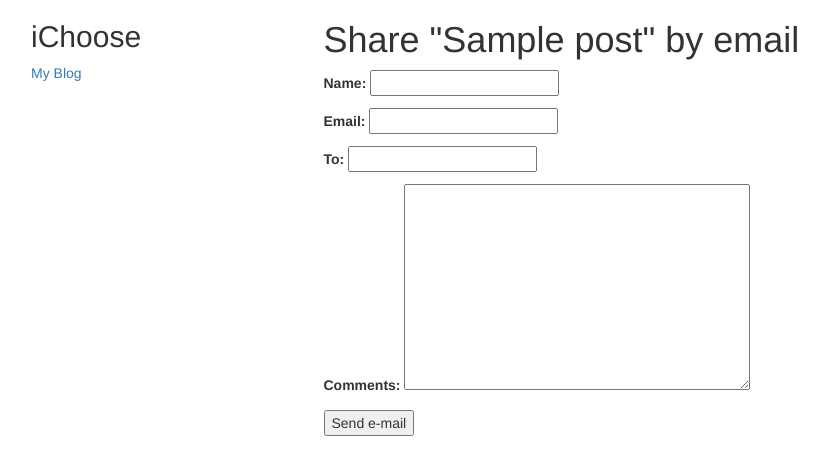
After one commit to jmrcastillo/myblog, a Django app: template blog/templates/blog/post/share.html in a window 1280 px wide. The commit adds this page. Shown: the top 475 px of the page, without its empty margins (39-867 px from the left). Run offline with Django 3.2, Linux system fonts and the light colour scheme; the template is opened without the code that fills it: values that come from a table or form of the project are taken from there, others are empty; tables that the repository leaves empty hold one stand-in row (values such as "Sample post"); some libraries are stand-ins or nearby versions.

Commit message:
add post share

```diff
--- a/blog/templates/blog/post/detail.html
+++ b/blog/templates/blog/post/detail.html
@@ -9,4 +9,9 @@
 		Published {{ post.publish }} by {{ post.author }}
 	</p>
 	{{ post.body | linebreaks }}
+    <p>
+    <a href="{% url 'blog:post_share' post.id %}">
+        Share this post
+    </a>
+    </p>
 {% endblock content %}
--- /dev/null
+++ b/blog/templates/blog/post/share.html
@@ -0,0 +1,22 @@
+
+
+{% extends "blog/base.html" %}
+
+{% block title %} Share a post {% endblock %}
+
+{% block content %}
+    {% if sent %}
+        <h1> E-mail Succesfully sent </h1>
+        <p>
+            "{{ post.title }}" was succesfully sent send to {{ cd.to }}
+        </p>
+
+    {% else %}
+        <h1> Share "{{ post.title }}" by email </h1>
+        <form action="." method="post">
+            {{ form.as_p }}
+            {% csrf_token %}
+            <input type="submit" value="Send e-mail">
+        </form>
+    {% endif %}
+{% endblock %}
--- a/blog/urls.py
+++ b/blog/urls.py
@@ -1,7 +1,7 @@
 
 
 from django.conf.urls import url
-from .views import post_detail, PostListView
+from .views import post_detail, PostListView, post_share
 
 urlpatterns = [
     # post views
@@ -10,5 +10,8 @@ urlpatterns = [
     url(r'^(?P<post>[\w-]+)/$',
         post_detail,
         name='post_detail'),
+    url(r'^(?P<post_id>\d+)/share/$',
+        post_share,
+        name='post_share'),
     # url(r'^post/create$', PostCreateView.as_view(), name='post_create')
 ]
```
Also changed, not shown: blog/views.py (+13 -7 lines), blog/templates/blog/post/list.html (line endings or trailing spaces).
